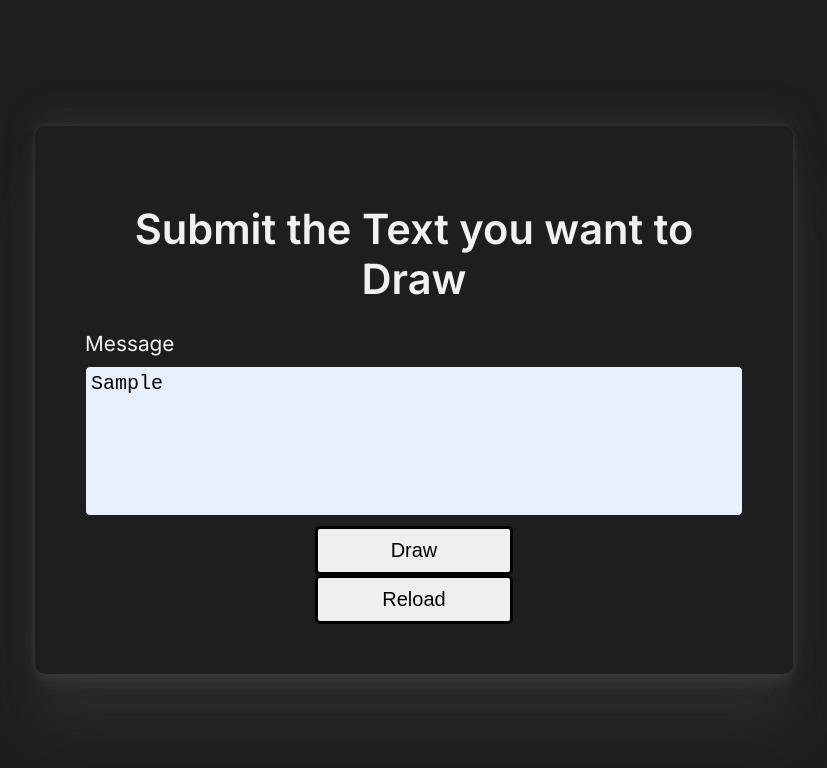
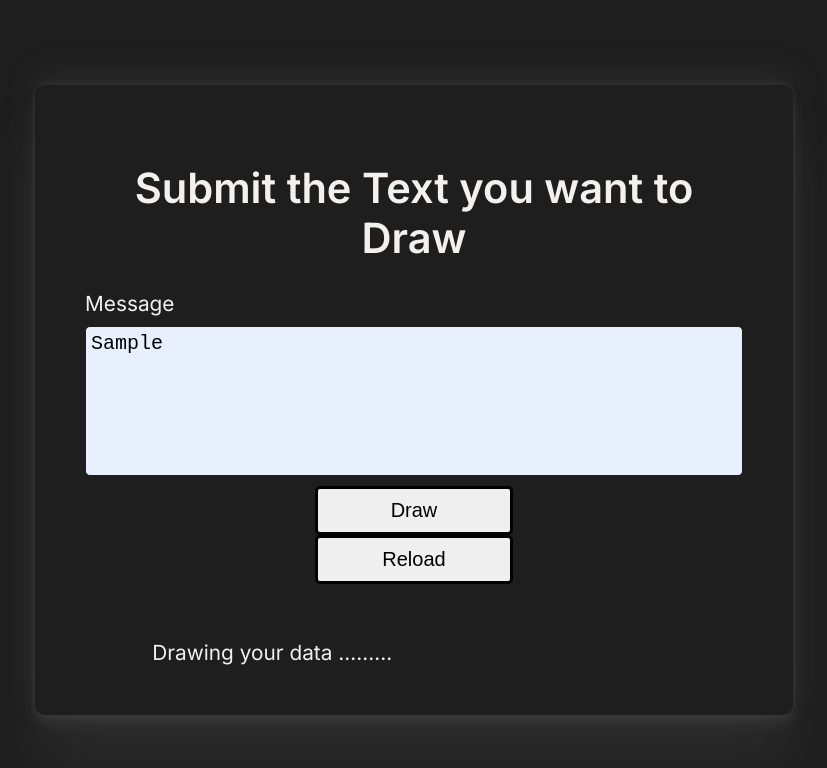
Before and after one commit to rohit-010/draw-nextapp, a Next.js app: page / in a window 1280 px wide. Both pictures are taken after typing "Sample" into the empty fields and a click on the button "Draw". Shown: the top 768 px of the page, without its empty margins (226-1053 px from the left). Built offline with nearby package versions, Linux system fonts and the light colour scheme; no server answers.

Commit message:
set is loading

```diff
--- a/app/page.tsx
+++ b/app/page.tsx
@@ -4,11 +4,13 @@ import { useState, useEffect } from 'react';
 
 export default function Home() {
   const [drawData, setDrawData] = useState('');
+  const [isLoading, setIsLoading] = useState(false);
 
   async function handleSubmit(e: React.ChangeEvent<any>) {
     e.preventDefault();
     const data: any = new FormData(e.currentTarget);
     try {
+      setIsLoading(true);
       const response = await fetch('/api/draw', {
         method: 'post',
         body: new URLSearchParams(data),
@@ -27,6 +29,7 @@ export default function Home() {
         const blobURL = URL.createObjectURL(blob);
         console.log('blobURL', blobURL);
         // const drawData = await response.json();
+        setIsLoading(false);
         setDrawData(blobURL);
       }
 
@@ -53,6 +56,10 @@ export default function Home() {
         </button>
       </div>
 
+      {isLoading && (
+        <div className="text-center">Drawing your data .........</div>
+      )}
+
       {drawData && (
         <div className="text-center">
           <img src={drawData} alt="home"></img>
```
